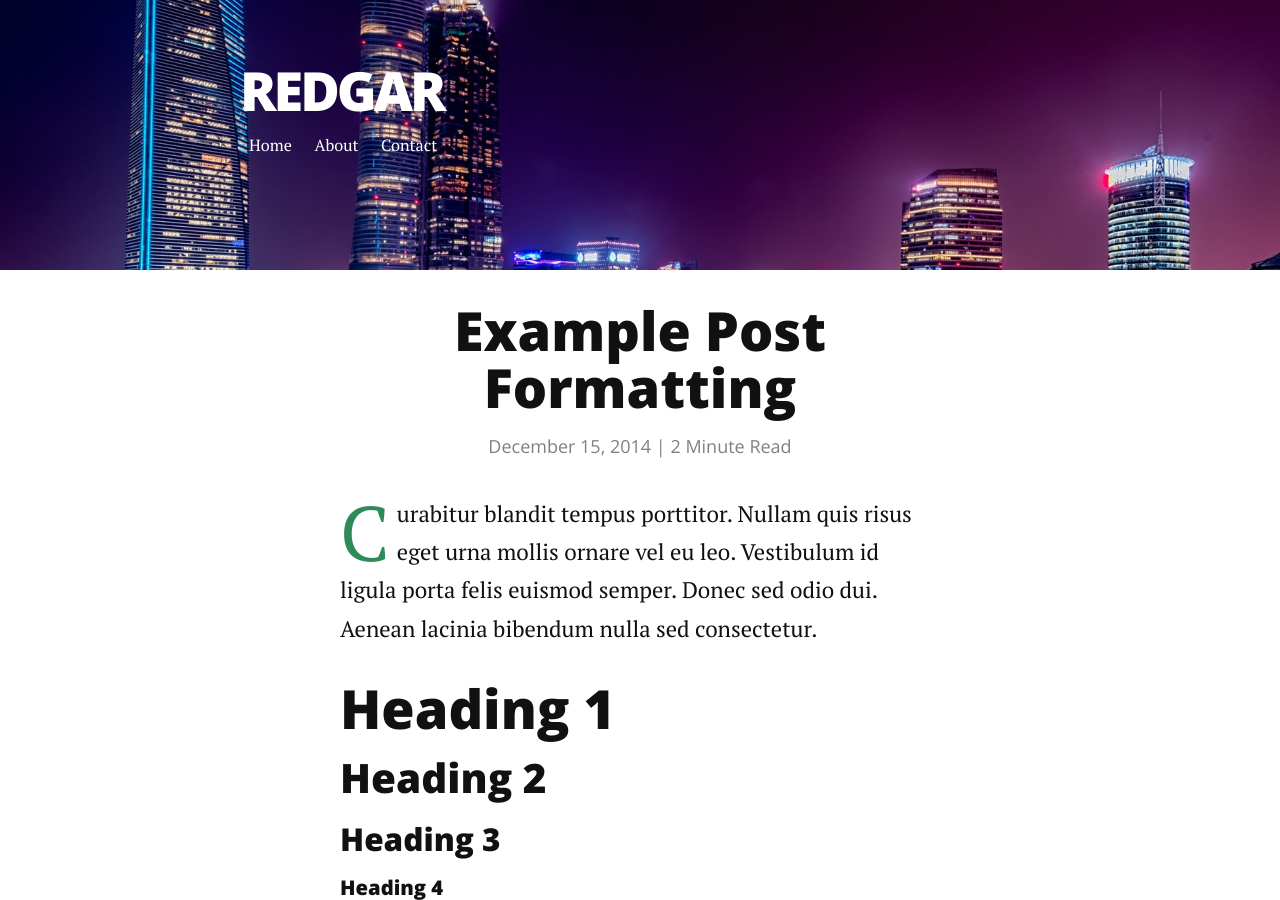
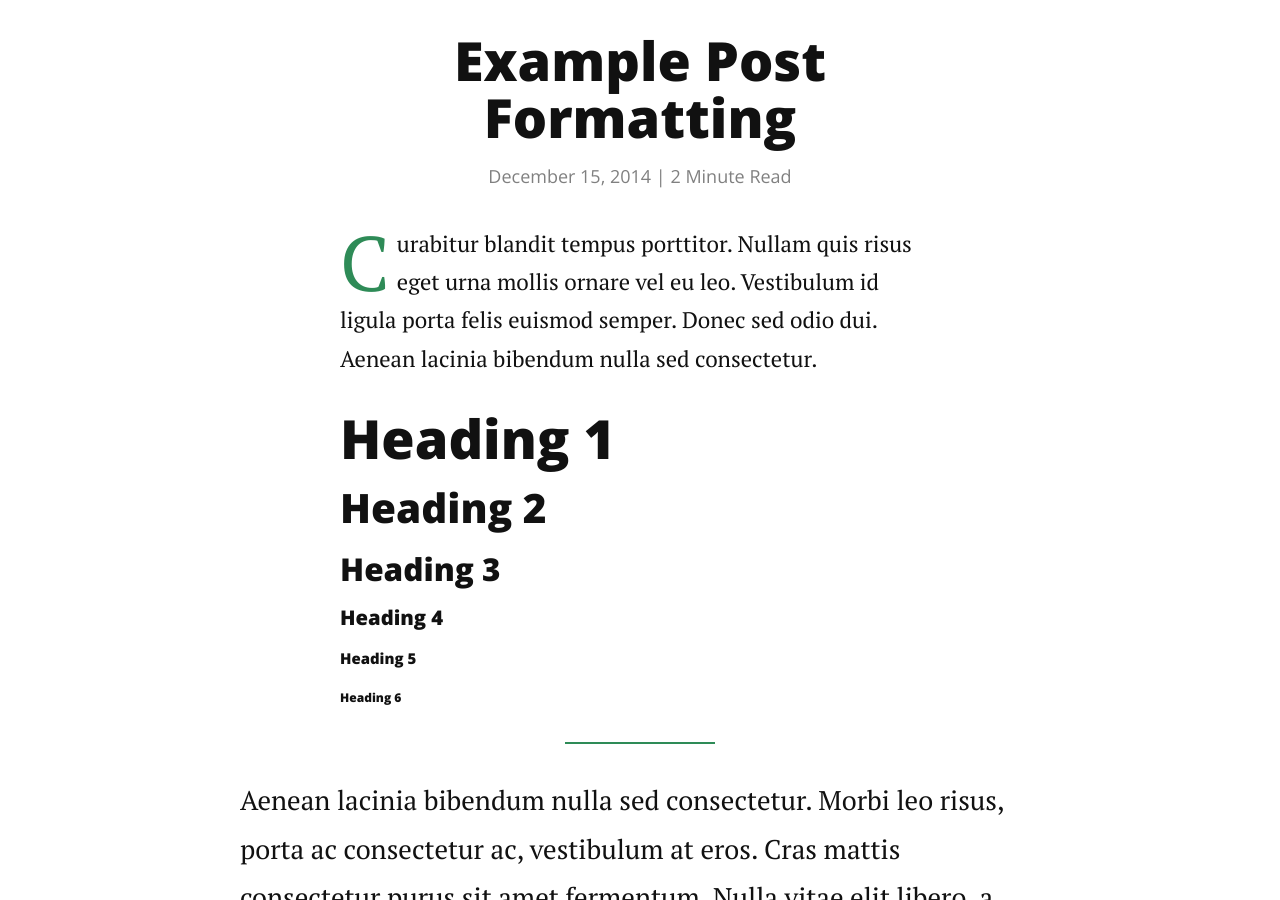
Before and after one commit to minxola/road, a Jekyll site: the page built from _posts/2014-12-15-example-post-formatting.markdown, in a window 1280 px wide and 900 px high. Built offline with Jekyll 4.4.1, drawn with Linux system fonts in a browser that asks for light colours; nearby versions of some CDN libraries; some of the changed text lies outside the part shown.

Commit message:
new layout canvas

```diff
--- /dev/null
+++ b/_layouts/canvas.html
@@ -0,0 +1,21 @@
+<!DOCTYPE html>
+<!--[if lt IE 7]><html class="no-js lt-ie9 lt-ie8 lt-ie7"><![endif]-->
+<!--[if IE 7]><html class="no-js lt-ie9 lt-ie8" <![endif]-->
+<!--[if IE 8]><html class="no-js lt-ie9" <![endif]-->
+<!--[if gt IE 8]><!--> <html class="no-js"> <!--<![endif]-->
+
+{% include head.html %}
+
+<body>
+
+   <div class="content">
+      <div class="container">
+         {{ content }}
+      </div>
+   </div><!-- end .content -->
+
+   {% include scripts.html %}
+
+</body>
+
+</html>
--- a/_layouts/onepage.html
+++ b/_layouts/onepage.html
@@ -1,5 +1,5 @@
 ---
-layout: default
+layout: canvas
 ---
 <div class="post">
   <h1 class="postTitle">{{ page.title }}</h1>
```
